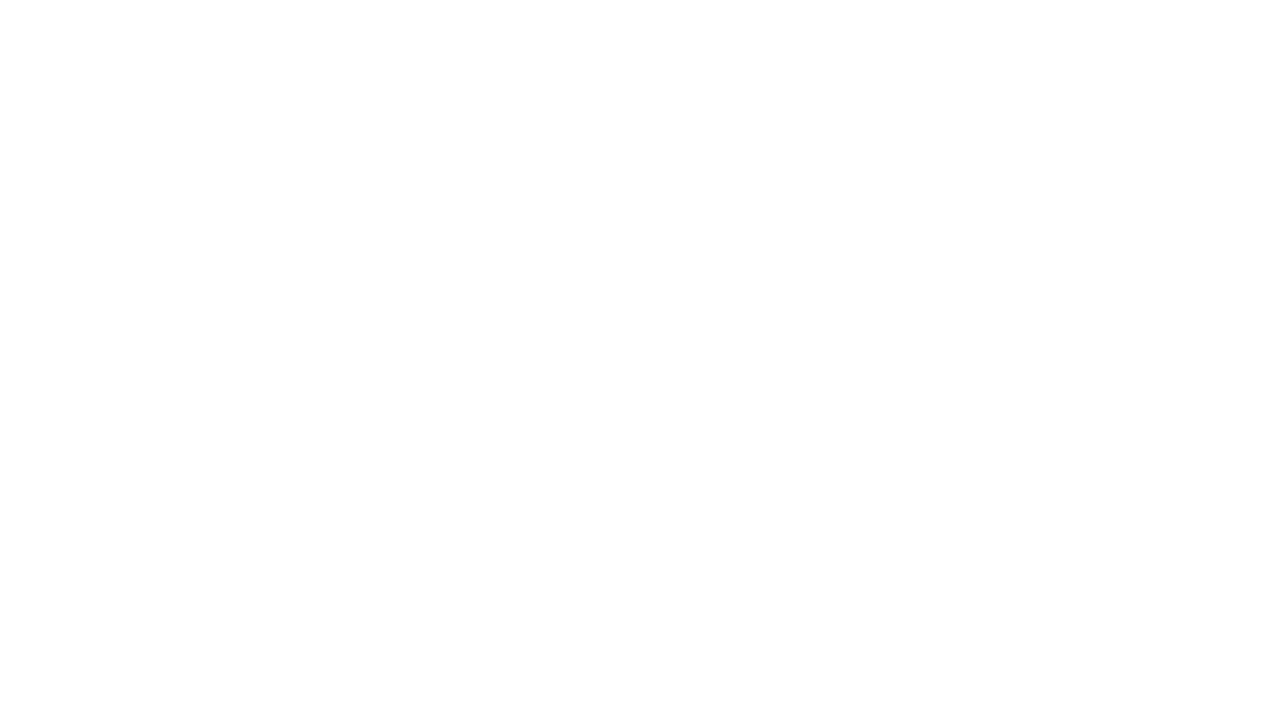
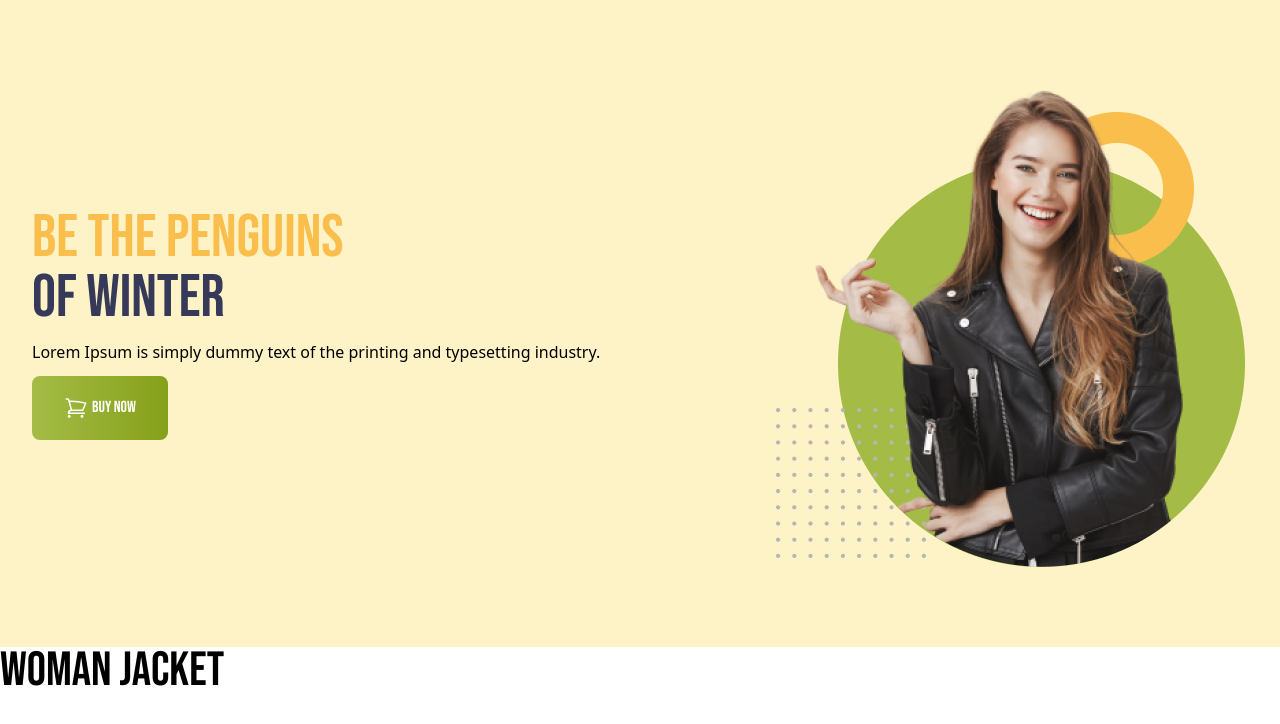
Before and after one commit to alamin-02/penguin-fashion, a plain HTML site: page index.html in a window 1280 px wide. Drawn offline with nearby package versions, Linux system fonts and the light colour scheme.

Commit message:
added header

```diff
--- a/index.html
+++ b/index.html
@@ -1,11 +1,63 @@
 <!DOCTYPE html>
 <html lang="en">
+
 <head>
     <meta charset="UTF-8">
     <meta name="viewport" content="width=device-width, initial-scale=1.0">
+    <link rel="preconnect" href="https://fonts.googleapis.com">
+    <link rel="preconnect" href="https://fonts.gstatic.com" crossorigin>
+    <link
+        href="https://fonts.googleapis.com/css2?family=Bebas+Neue&family=Inter:ital,opsz,wght@0,14..32,100..900;1,14..32,100..900&display=swap"
+        rel="stylesheet">
     <title>Penguin-Fashion</title>
+    <script src="https://cdn.tailwindcss.com"></script>
+    <style>
+        .font-bebas {
+            font-family: "Bebas Neue", sans-serif;
+            font-weight: 400;
+            font-style: normal;
+        }
+    </style>
 </head>
+
 <body>
+    <header class="bg-amber-100 md:px-8">
+        <!-- nav section -->
+        <nav>
 
+        </nav>
+        <!-- banner section -->
+        <div class="flex justify-between items-center py-20 flex-col md:flex-row  max-w-7xl mx-auto">
+            <div class="space-y-3">
+                <h2 class="text-6xl text-[#363958] uppercase font-bebas">
+                    <span class="text-[#FABE4C]">Be the Penguins</span>
+                    <br>
+                    of Winter
+                </h2>
+                <p>Lorem Ipsum is simply dummy text of the printing
+                    and typesetting industry.</p>
+                <button
+                    class="px-8 py-5 bg-gradient-to-r from-[#A4BC46] to-[#85A019] rounded-lg uppercase font-medium flex items-center gap-1 text-white font-bebas"><svg
+                        xmlns="http://www.w3.org/2000/svg" fill="none" viewBox="0 0 24 24" stroke-width="1.5"
+                        stroke="currentColor" class="size-6 inline">
+                        <path stroke-linecap="round" stroke-linejoin="round"
+                            d="M2.25 3h1.386c.51 0 .955.343 1.087.835l.383 1.437M7.5 14.25a3 3 0 0 0-3 3h15.75m-12.75-3h11.218c1.121-2.3 2.1-4.684 2.924-7.138a60.114 60.114 0 0 0-16.536-1.84M7.5 14.25 5.106 5.272M6 20.25a.75.75 0 1 1-1.5 0 .75.75 0 0 1 1.5 0Zm12.75 0a.75.75 0 1 1-1.5 0 .75.75 0 0 1 1.5 0Z" />
+                    </svg>
+                    BUY NOW</button>
+            </div>
+            <div>
+                <img src="./images/model.png" alt="">
+            </div>
+        </div>
+    </header>
+    <main class="max-w-7xl mx-auto">
+        <section>
+            <h3 class="text-5xl font-bebas">Woman Jacket</h3>
+        </section>
+    </main>
+    <footer>
+
+    </footer>
 </body>
+
 </html>
```
